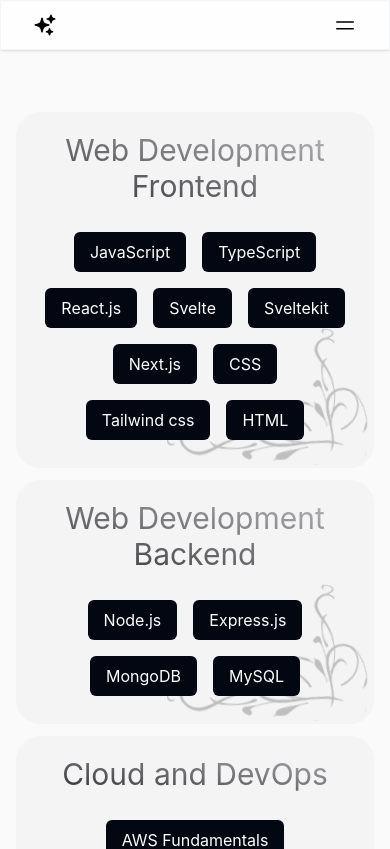
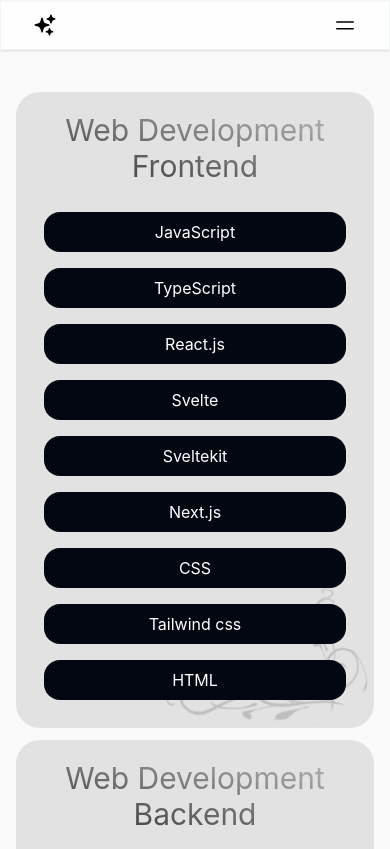
Before and after one commit to RohanNikumbh27/rohan-nikumbh, a SvelteKit app: page /skills in a window 390 px wide. Shown: the top 849 px of the page. Built offline with nearby package versions, Linux system fonts and the light colour scheme.

Commit message:
skills responsive

```diff
--- a/src/routes/skills/+page.svelte
+++ b/src/routes/skills/+page.svelte
@@ -84,16 +84,16 @@
 </script>
 
 
-<section class="my-8 space-y-12 min-h-svh  w-full mx-auto px-4 md:px-6 lg:px-[20%] transition-c">
+<section class="my-0 md:my-8 space-y-12 min-h-svh  w-full mx-auto px-4 md:px-6 lg:px-[20%] transition-c">
 
   <div class=" min-h-svh">
       {#each skills as section, i}
-      <div class="bg-zinc-100 min-h-[200px] my-3 rounded-3xl text-center relative z-[1]">
+      <div class="bg-zinc-900/10 min-h-[200px] my-3 rounded-3xl text-center relative z-[1]">
         <img src="/border-design.svg" alt="border-design" class="absolute h-[150px] right-0 bottom-0 z-[3]"/>
         <h1 class="pt-5 px-5 text-3xl bg-gradient-to-bl hover:from-red-600 hover:to-red-700 bg-clip-text text-transparent from-zinc-300 to-zinc-800 transition-all">{section.category}</h1>
         <div class="flex justify-center items-center flex-wrap py-5 px-5">
             {#each section.skills as skill, i}
-            <div class="py-2 px-4 m-2 z-10 hover:scale-105 transition-all cursor-pointer bg-[#030712] rounded-md text-white">{skill.name}</div>
+            <div class="py-2 px-5 m-2 z-10 w-full md:w-auto  hover:scale-[1.03] transition-all cursor-pointer bg-[#030712] rounded-2xl text-white">{skill.name}</div>
             {/each}
         </div>
     </div>
```
